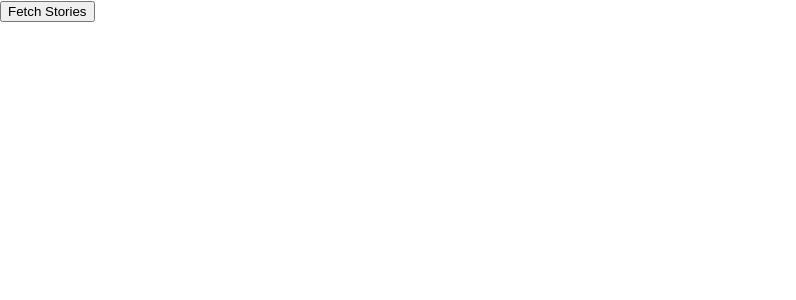
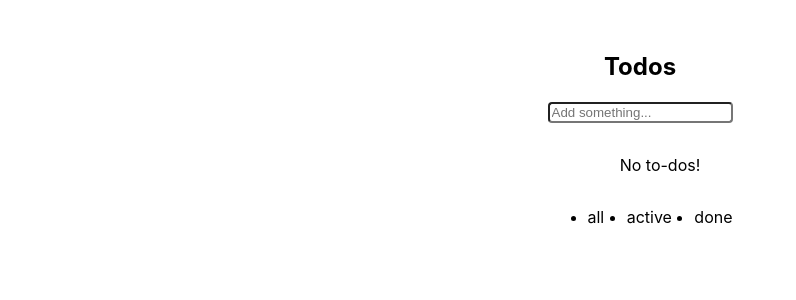
Before and after one commit to mosesbenjamin/testing, a React (Create React App) app in the folder src/: page / in a window 1280 px wide. Shown: the top 300 px of the page, without its empty margins (0-796 px from the left). Built offline with nearby package versions, Linux system fonts and the light colour scheme.

Commit message:
Todo test

```diff
--- a/src/App.css
+++ b/src/App.css
@@ -1,38 +1,8 @@
 .App {
-  text-align: center;
-}
-
-.App-logo {
-  height: 40vmin;
-  pointer-events: none;
-}
-
-@media (prefers-reduced-motion: no-preference) {
-  .App-logo {
-    animation: App-logo-spin infinite 20s linear;
-  }
-}
-
-.App-header {
-  background-color: #282c34;
-  min-height: 100vh;
   display: flex;
   flex-direction: column;
+  justify-content: center;
   align-items: center;
-  justify-content: center;
-  font-size: calc(10px + 2vmin);
-  color: white;
+  text-align: center;
+  margin-top: 2em;
 }
-
-.App-link {
-  color: #61dafb;
-}
-
-@keyframes App-logo-spin {
-  from {
-    transform: rotate(0deg);
-  }
-  to {
-    transform: rotate(360deg);
-  }
-}
--- a/src/App.js
+++ b/src/App.js
@@ -2,7 +2,8 @@ import React from 'react';
 import './App.css';
 
 // import Search from './components/Search';
-import Stories from './components/Stories/Stories';
+// import Stories from './components/Stories/Stories';
+import Todos from './components/TodoExample/Todos'
 
 // function App() {
 
@@ -42,7 +43,7 @@ const App = ()=> {
   // }, [])
 
   return (
-      <div>
+      <div className="App">
 
         {/* { user ? <p>Signed in as { user.name}</p> : null}
 
@@ -53,7 +54,8 @@ const App = ()=> {
 
         <p>Searches for { search ? search : '...'}</p> */}
 
-        <Stories />
+        {/* <Stories /> */}
+        <Todos />
       </div>
   );
 }
--- /dev/null
+++ b/src/components/TodoExample/Todos.css
@@ -0,0 +1,48 @@
+.input {
+    outline: none;
+    border-radius: 0.3em;
+}
+
+.list-todo {
+    display: flex;
+    flex-direction: column;
+    justify-content: center;
+    align-items: center;
+    text-align: center;
+}
+
+.todo-item{
+    margin: 1em;
+    display: flex;
+    justify-content: space-around;
+    align-items: center;
+    text-align: center;
+    width: 100%;
+}
+
+.todo-item input {
+    cursor: pointer;
+}
+
+.todo-infos{
+    padding: 1em;
+}
+
+.todo-infos span {
+    margin-right: 0.4em;
+}
+
+.todo-infos button {
+    cursor: pointer;
+}
+
+.list-filters {
+    display: flex;
+    justify-content: space-between;
+    align-items: center;
+    text-align: center;
+}
+
+.list-filters .filter{
+    cursor: pointer;
+}
--- /dev/null
+++ b/src/components/TodoExample/Todos.js
@@ -0,0 +1,110 @@
+import React, { useState, useMemo } from 'react';
+
+import './Todos.css';
+
+const Todos = ({ todos: originalTodos })=>{
+
+    const filters = [ 'all', 'active', 'done' ]
+
+    const [input, setInput] = useState('');
+    const [todos, setTodos] = useState(originalTodos || []);
+    const [activeFilter, setActiveFilter] = useState(filters[0]);
+
+    const addTodo = e =>{
+        if(e.key ==="Enter" && input.length > 0){
+            setTodos(todos => [
+                ...todos, {name: input, done: false}
+            ])
+            setInput('')
+        }
+    }
+
+    const filteredTodos = useMemo(
+        () =>
+              todos.filter((todo, i)=>{
+                if (activeFilter === 'all'){
+                    return todo;
+                }
+
+                if(activeFilter === 'active'){
+                    return !todo.done;
+                }
+                if(activeFilter === 'done'){
+                    return todo.done;
+                }
+            }),
+            [todos, activeFilter]
+            )
+
+    const toggle = (index) =>{
+        setTodos( todos =>
+             todos.map((todo, i)=>
+             index === i ? {...todo, done: !todo.done}
+              : todo)
+        )
+    }
+
+    const remove = index =>{
+        setTodos(todos => todos.filter((todo, i) => i !== index))
+    }
+
+    return(
+        <div>
+            <h2 className="title">Todos</h2>
+            <input
+                className="input"
+                onChange={e =>setInput(e.target.value)}
+                onKeyDown={addTodo}
+                value={input}
+                placeholder="Add something..."
+            />
+            <ul className="list-todo">
+                { filteredTodos.length > 0 ? (
+                    filteredTodos.map(({name, done}, i)=>(
+                        <li
+                        key={`todo-${i}`}
+                        className="todo-item"
+                        data-testid={`todo-${i}`}>
+                            <input
+                              data-testid="checkbox"
+                              type="checkbox"
+                              checked={done}
+                              onChange={()=>toggle(i)}
+                            />
+                            <div className="todo-infos">
+                                <span className={`todo-name ${done
+                                ? "todo-name-done": ""}`}>
+                                    { name }
+                                </span>
+                                <button className="todo-delete"
+                                onClick={ ()=>remove(i) }>
+                                    Remove
+                                </button>
+                            </div>
+                        </li>
+                    ))
+                ): (
+                    <p className="no-results">No to-dos!</p>
+                ) }
+            </ul>
+
+            <ul className="list-filters">
+                {
+                    filters.map(filter=>(
+                        <li
+                         key={filter}
+                         className={`filter ${
+                             activeFilter === filter ?
+                             "filter-active": ""
+                         }`}
+                         onClick={()=>setActiveFilter(filter)}>
+                            { filter }
+                        </li>
+                    ))
+                }
+            </ul>
+        </div>
+    )
+}
+
+export default Todos;
```
Also changed, not shown: 2 other files (tests, documents, lock files or other folders).
